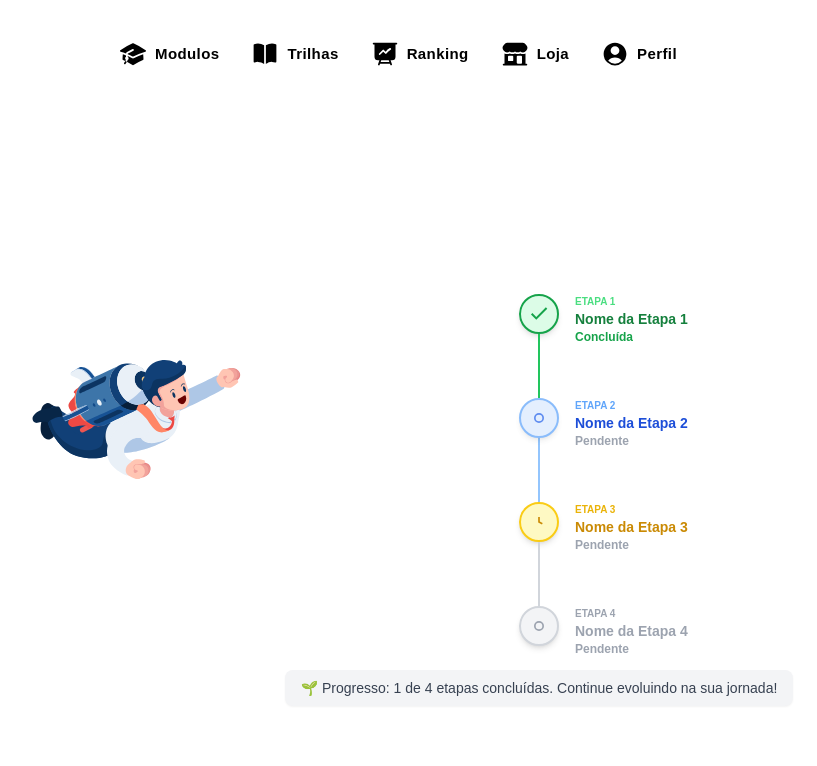
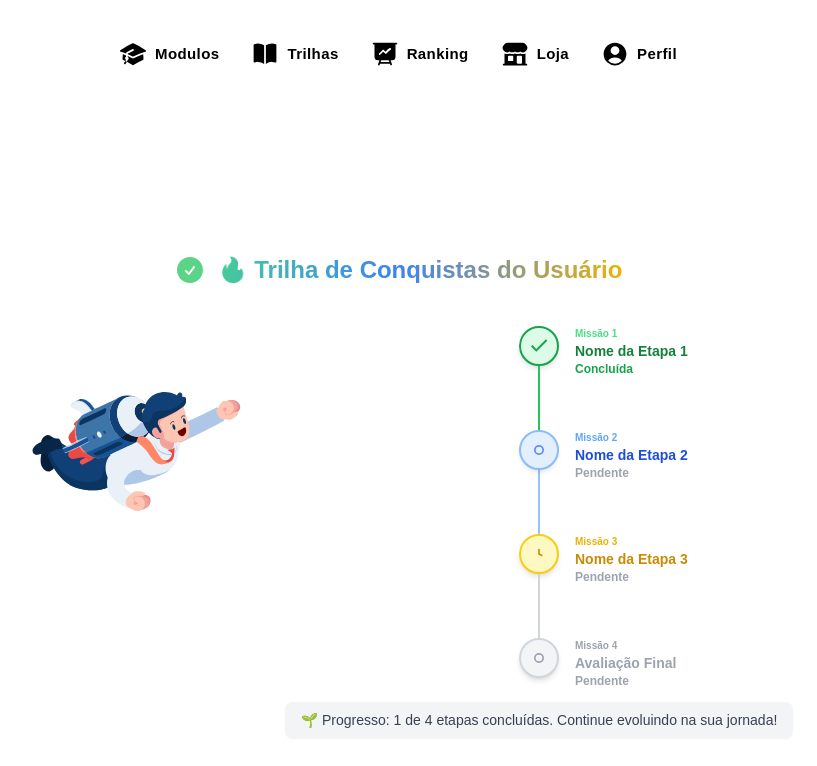
Before and after one commit to Squad-15/front_end, a Next.js app: page /path in a window 1280 px wide. Shown: the top 766 px of the page, without its empty margins (242-1059 px from the left). Built offline with nearby package versions, Linux system fonts and the light colour scheme.

Commit message:
enviando ajuste

```diff
--- a/src/app/components/StepPath/index.tsx
+++ b/src/app/components/StepPath/index.tsx
@@ -1,10 +1,17 @@
 "use client";
 import { Player } from '@lottiefiles/react-lottie-player';
+import { CheckCircleIcon } from '@heroicons/react/24/solid';
 
 export const StepPath = () => {
   return (
-    <div className="flex flex-wrap justify-center items-start gap-8 font-poppins mt-0 md:mt-10">
+    <div className="flex flex-col flex-wrap items-center justify-center font-poppins gap-6 px-4">
+      <div className="flex items-center gap-3 text-2xl font-extrabold text-gradient bg-clip-text text-transparent
+                      from-green-400 via-blue-500 to-yellow-500 bg-gradient-to-r select-none mb-4">
+        <CheckCircleIcon className="w-8 h-8 animate-pulse text-green-500" />
+        <span>🔥 Trilha de Conquistas do Usuário</span>
+      </div>
 
+      <div className="flex flex-wrap justify-center items-start gap-8">
         <div className="flex-shrink-0">
           <Player
             autoplay
@@ -15,15 +22,10 @@ export const StepPath = () => {
         </div>
 
         <div className="flex items-center flex-col w-max relative">
-        {/* <div className="absolute top-0 left-1/2 transform -translate-x-1/2 -translate-y-full">
-          <div className="text-green-600 text-xs font-bold bg-green-100 px-2 py-1 rounded-full shadow-sm animate-pulse">
-            ✅ Primeira etapa concluída! +50 XP
-          </div>
-        </div> */}
-
+          {/* Etapa 1 */}
           <div className="flex items-center flex-col relative group">
             <div className="absolute top-0 left-full ml-4 w-max">
-            <p className="text-[10px] font-semibold text-green-400">ETAPA 1</p>
+              <p className="text-[10px] font-semibold text-green-400">Missão 1</p>
               <h6 className="text-sm font-bold text-green-700">Nome da Etapa 1</h6>
               <p className="text-green-600 text-xs font-semibold">Concluída</p>
             </div>
@@ -35,10 +37,10 @@ export const StepPath = () => {
             <div className="w-0.5 h-16 bg-green-500"></div>
           </div>
 
-
+          {/* Etapa 2 */}
           <div className="flex items-center flex-col relative group">
             <div className="absolute top-0 left-full ml-4 w-max">
-            <p className="text-[10px] font-semibold text-blue-400">ETAPA 2</p>
+              <p className="text-[10px] font-semibold text-blue-400">Missão 2</p>
               <h6 className="text-sm font-bold text-blue-700">Nome da Etapa 2</h6>
               <p className="text-gray-400 text-xs font-semibold">Pendente</p>
             </div>
@@ -50,9 +52,10 @@ export const StepPath = () => {
             <div className="w-0.5 h-16 bg-blue-300"></div>
           </div>
 
+          {/* Etapa 3 */}
           <div className="flex items-center flex-col relative group">
             <div className="absolute top-0 left-full ml-4 w-max">
-            <p className="text-[10px] font-semibold text-yellow-500">ETAPA 3</p>
+              <p className="text-[10px] font-semibold text-yellow-500">Missão 3</p>
               <h6 className="text-sm font-bold text-yellow-600">Nome da Etapa 3</h6>
               <p className="text-gray-400 text-xs font-semibold">Pendente</p>
             </div>
@@ -64,11 +67,11 @@ export const StepPath = () => {
             <div className="w-0.5 h-16 bg-gray-300"></div>
           </div>
 
-
+          {/* Etapa 4 */}
           <div className="flex items-center flex-col relative group">
             <div className="absolute top-0 left-full ml-4 w-max">
-            <p className="text-[10px] font-semibold text-gray-400">ETAPA 4</p>
-            <h6 className="text-sm text-gray-400 font-semibold">Nome da Etapa 4</h6>
+              <p className="text-[10px] font-semibold text-gray-400">Missão 4</p>
+              <h6 className="text-sm text-gray-400 font-semibold">Avaliação Final</h6>
               <p className="text-gray-400 text-xs font-semibold">Pendente</p>
             </div>
             <div className="w-10 h-10 border-2 border-gray-300 bg-gray-100 flex items-center justify-center rounded-full shadow-md">
@@ -84,5 +87,6 @@ export const StepPath = () => {
           </div>
         </div>
       </div>
+    </div>
   );
 };
```
Lines whose indentation alone changed are shown as unchanged.
